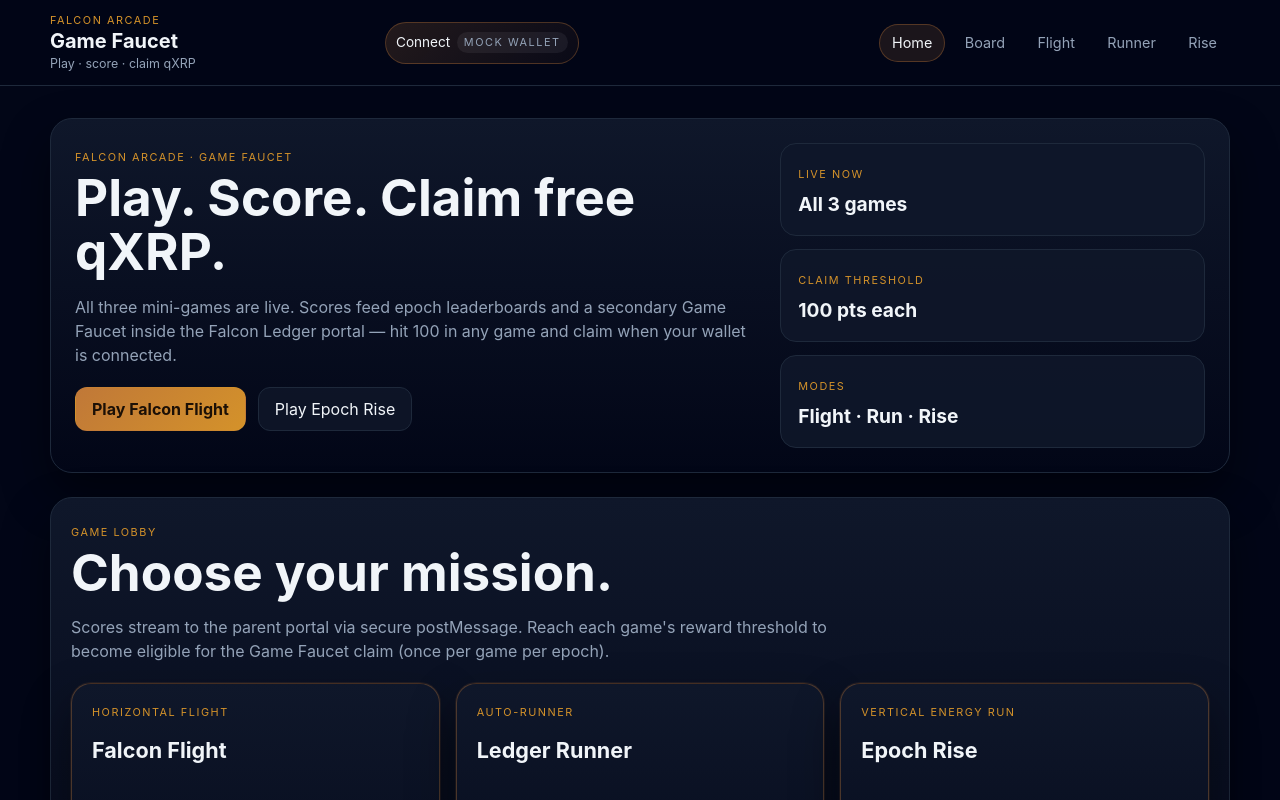
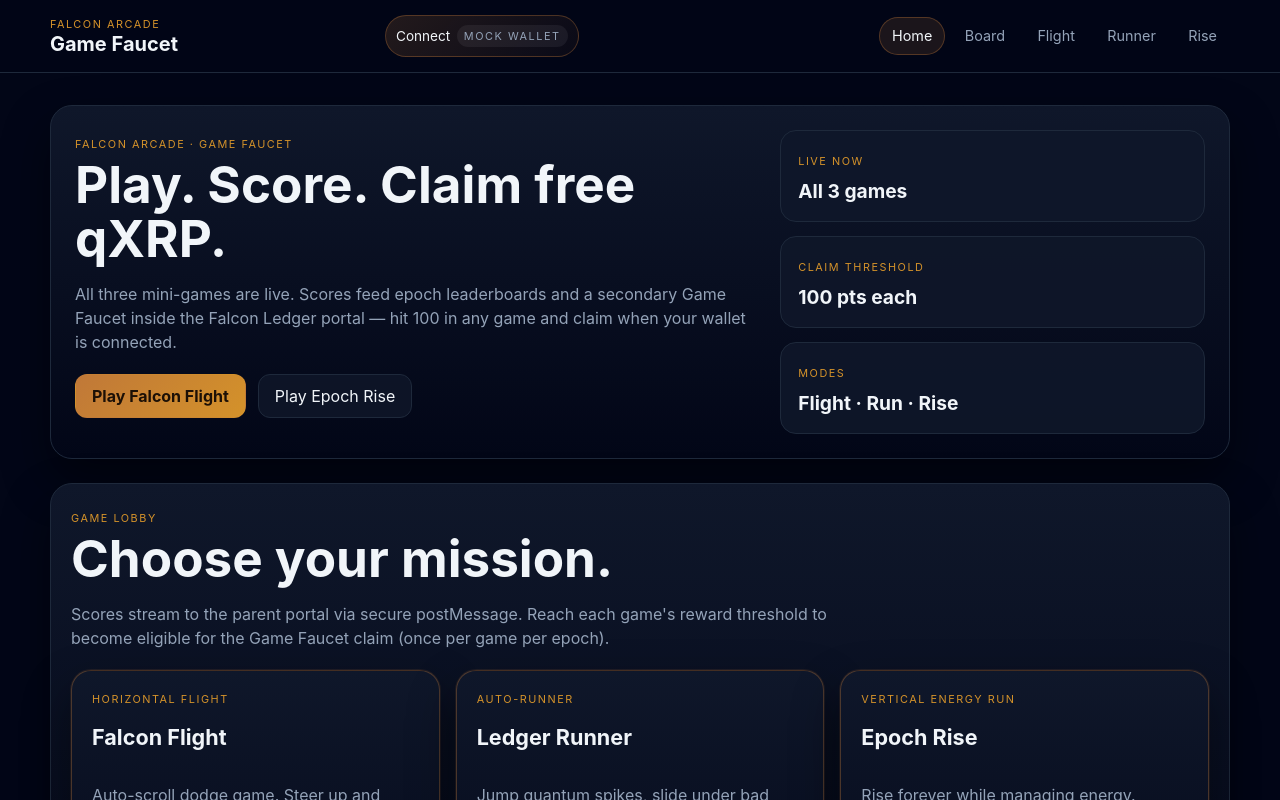
Before and after one commit to beartec-jpg/Falcon-arcade-, a React (Vite) app: page / in a window 1280 px wide. Shown: the top 800 px of the page. Built offline with nearby package versions, Linux system fonts and the light colour scheme.

Commit message:
ui: remove header subtitle under Game Faucet title

```diff
--- a/src/components/AppLayout.tsx
+++ b/src/components/AppLayout.tsx
@@ -37,9 +37,6 @@ export function AppLayout() {
             <div className="brand">
               <span className="brand__eyebrow">Falcon Arcade</span>
               <h1 className="brand__title">Game Faucet</h1>
-              <span className="brand__subtitle">
-                Play · score · claim qXRP
-              </span>
             </div>
 
             <div className="app-header__actions">
```
